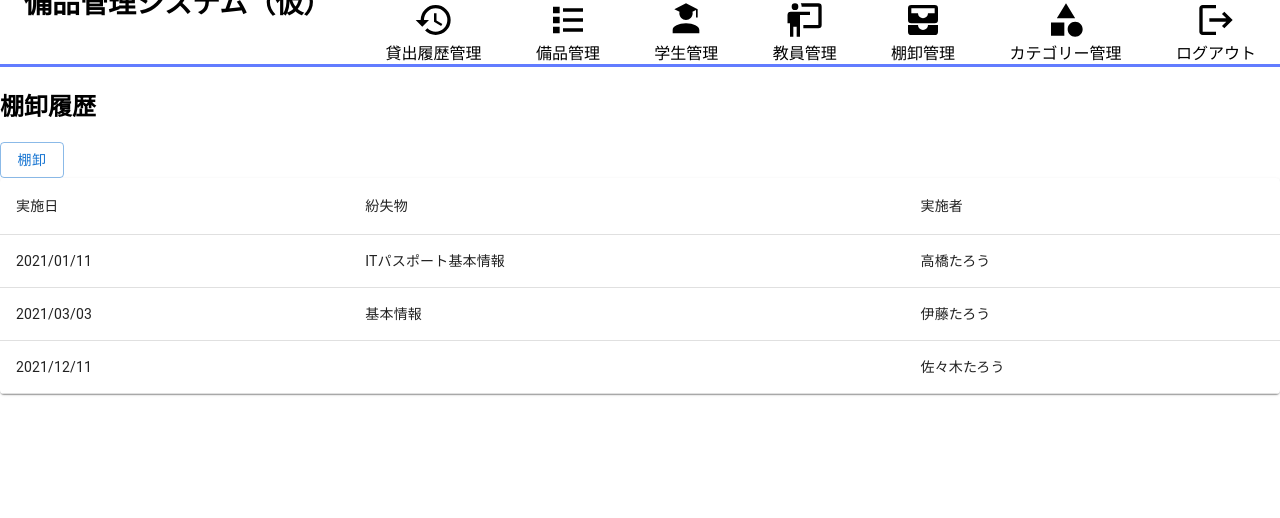
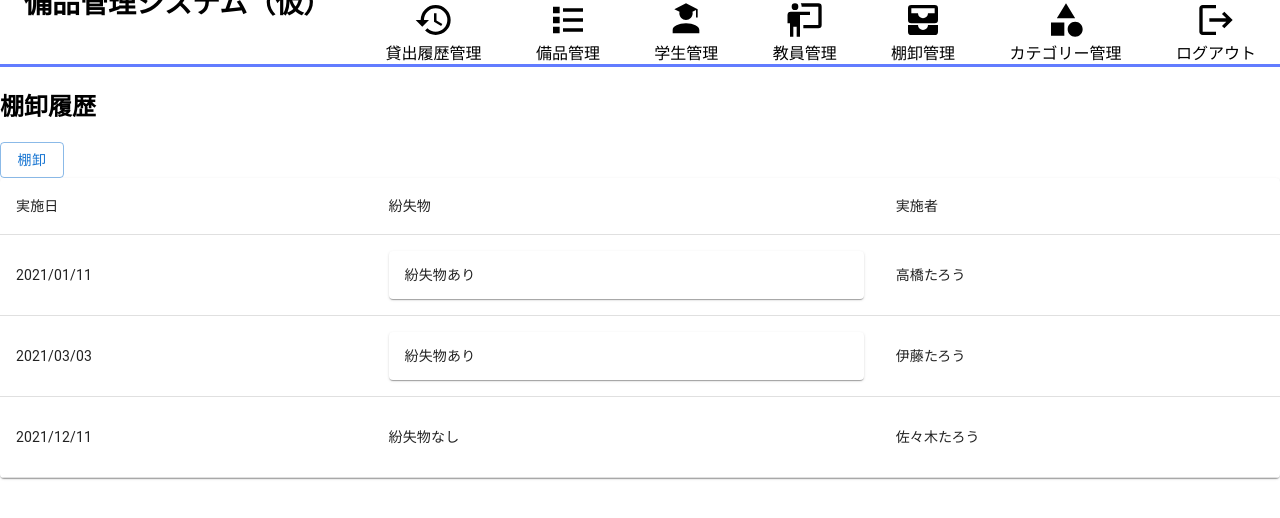
Before and after one commit to takumiTakahata/equipment_management_system, a React (Create React App) app in the folder app/: page /inventory_history in a window 1280 px wide. Shown: the top 518 px of the page. Built offline with nearby package versions, Linux system fonts and the light colour scheme.

Commit message:
Accordionの設定

```diff
--- a/app/src/components/inventory_history.tsx
+++ b/app/src/components/inventory_history.tsx
@@ -7,6 +7,9 @@ import TableContainer from "@mui/material/TableContainer";
 import TableHead from "@mui/material/TableHead";
 import TableRow from "@mui/material/TableRow";
 import Paper from "@mui/material/Paper";
+import { Accordion } from "@mui/material";
+import AccordionSummary from "@mui/material/AccordionSummary";
+import AccordionDetails from "@mui/material/AccordionDetails";
 
 function createInventoryHistory(
   date: string,
@@ -50,7 +53,18 @@ function InventoryHistory() {
                 <TableCell component="th" scope="row">
                   {item.date}
                 </TableCell>
-                <TableCell>{item.lost_property}</TableCell>
+                <TableCell>
+                  {item.lost_property.length > 0 ? (
+                    <Accordion>
+                      <AccordionSummary>紛失物あり</AccordionSummary>
+                      {item.lost_property.map((content) => (
+                        <AccordionDetails>{content}</AccordionDetails>
+                      ))}
+                    </Accordion>
+                  ) : (
+                    <p>紛失物なし</p>
+                  )}
+                </TableCell>
                 <TableCell>{item.implementer}</TableCell>
               </TableRow>
             ))}
```
